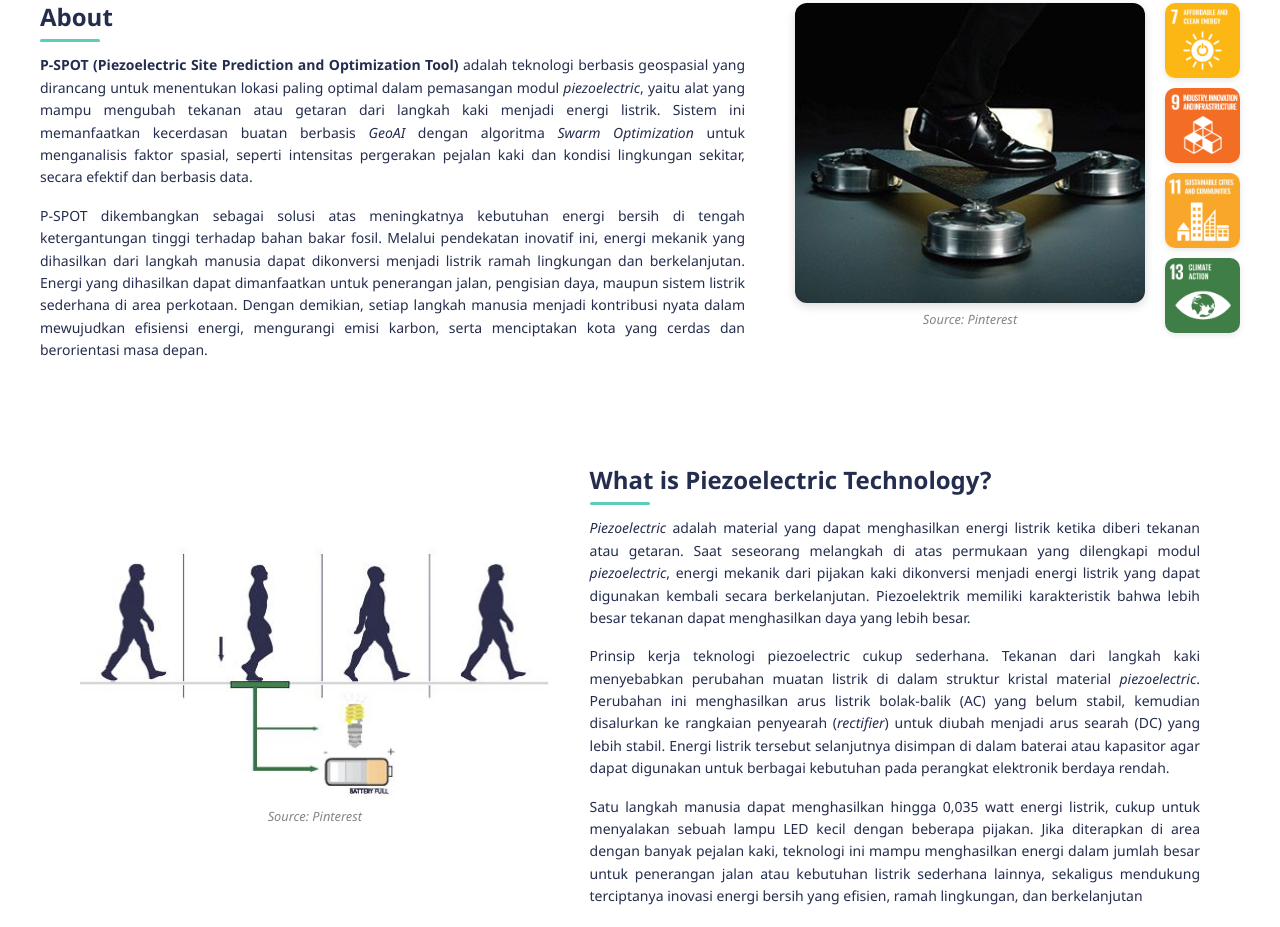
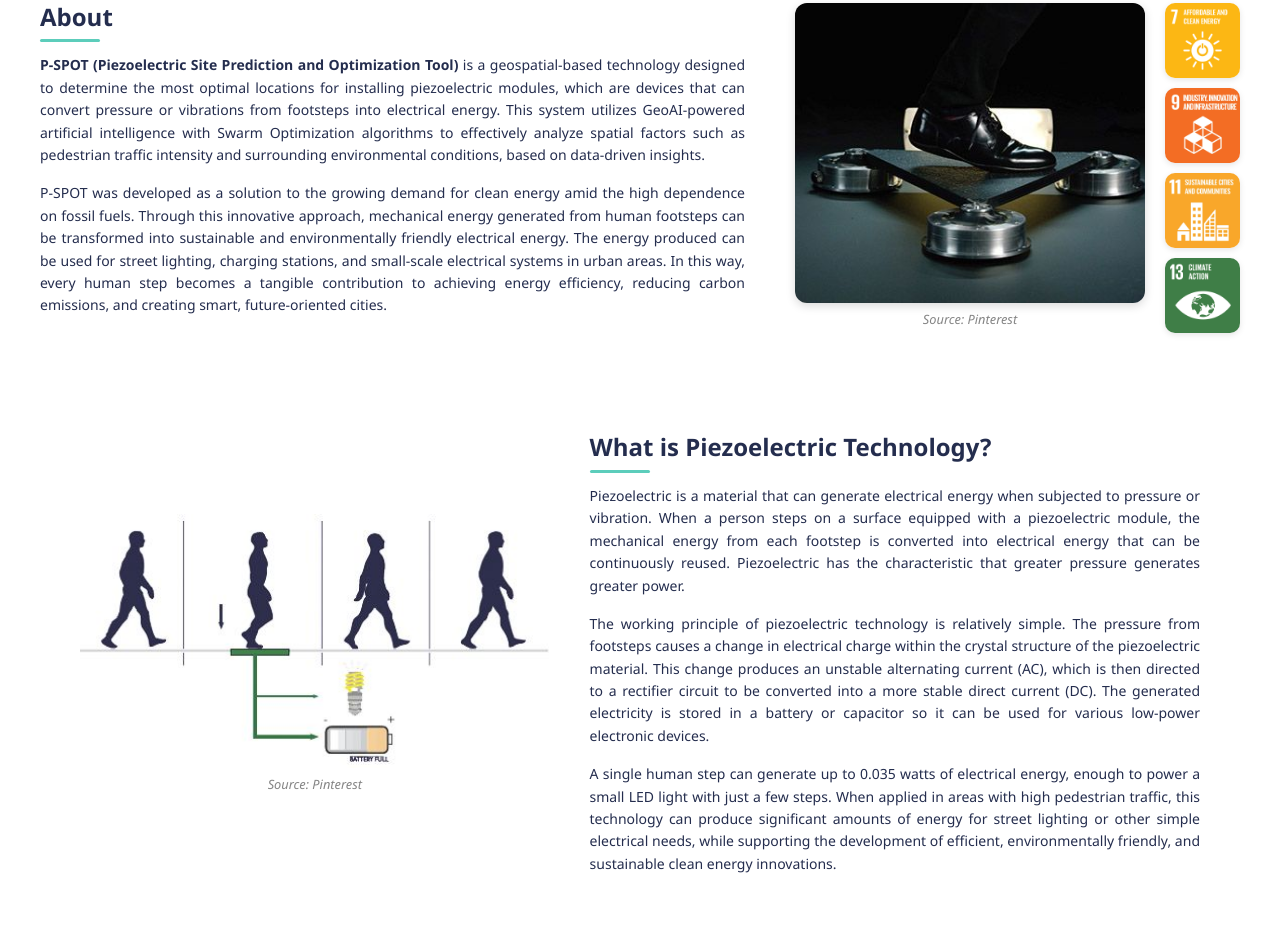
Before and after one commit to wulanindah16/P-Spot, a plain HTML site: page index.html in a window 1280 px wide. Shown: the part 877-1804 px from the top of the page. Drawn offline with nearby package versions, Linux system fonts and the light colour scheme.

Commit message:
EDIT CONTENT

```diff
--- a/index.html
+++ b/index.html
@@ -42,26 +42,20 @@
       <div class="about-container">
         <div class="text-container">
           <h3>About</h3>
-          <p><strong>P-SPOT (Piezoelectric Site Prediction and Optimization Tool)</strong> adalah teknologi berbasis
-            geospasial yang dirancang untuk menentukan lokasi paling optimal dalam pemasangan modul
-            <em>piezoelectric</em>, yaitu alat yang mampu mengubah tekanan atau getaran dari langkah kaki menjadi energi
-            listrik.
-            Sistem ini memanfaatkan kecerdasan buatan berbasis <em>GeoAI</em> dengan algoritma <em>Swarm
-              Optimization</em>
-            untuk menganalisis faktor spasial, seperti intensitas pergerakan pejalan kaki dan kondisi lingkungan
-            sekitar,
-            secara efektif dan berbasis data.
-          </p>
+          <p><strong>P-SPOT (Piezoelectric Site Prediction and Optimization Tool)</strong> is a geospatial-based
+            technology designed to determine the most optimal locations for installing piezoelectric modules, which are
+            devices
+            that can convert pressure or vibrations from footsteps into electrical energy. This system utilizes
+            GeoAI-powered artificial intelligence with Swarm Optimization algorithms to effectively analyze spatial
+            factors such as pedestrian traffic intensity and surrounding environmental conditions, based on data-driven
+            insights.</p>
 
-          <p>P-SPOT dikembangkan sebagai solusi atas meningkatnya kebutuhan energi bersih di tengah
-            ketergantungan tinggi terhadap bahan bakar fosil. Melalui pendekatan inovatif ini, energi mekanik
-            yang dihasilkan dari langkah manusia dapat dikonversi menjadi listrik ramah lingkungan dan berkelanjutan.
-            Energi yang dihasilkan dapat dimanfaatkan untuk penerangan jalan, pengisian daya, maupun sistem listrik
-            sederhana
-            di area perkotaan. Dengan demikian, setiap langkah manusia menjadi kontribusi nyata dalam mewujudkan
-            efisiensi energi, mengurangi emisi karbon, serta menciptakan kota yang cerdas dan berorientasi masa depan.
-          </p>
-
+          <p>P-SPOT was developed as a solution to the growing demand for clean energy amid the high dependence on
+            fossil fuels. Through this innovative approach, mechanical energy generated from human footsteps can be
+            transformed into sustainable and environmentally friendly electrical energy. The energy produced can be used
+            for street lighting, charging stations, and small-scale electrical systems in urban areas. In this way,
+            every human step becomes a tangible contribution to achieving energy efficiency, reducing carbon emissions,
+            and creating smart, future-oriented cities.</p>
         </div>
 
         <div class="image-right">
@@ -95,27 +89,23 @@
         <div class="energy-text">
           <h3> What is Piezoelectric Technology?</h3>
 
-          <p><em>Piezoelectric</em> adalah material yang dapat menghasilkan energi listrik ketika diberi tekanan atau
-            getaran.
-            Saat seseorang melangkah di atas permukaan yang dilengkapi modul <em>piezoelectric</em>, energi mekanik dari
-            pijakan kaki dikonversi menjadi energi listrik yang dapat digunakan kembali secara berkelanjutan.
-            Piezoelektrik memiliki
-            karakteristik bahwa lebih besar tekanan dapat menghasilkan daya yang lebih besar.</p>
+          <p>Piezoelectric is a material that can generate electrical energy when subjected to pressure or vibration.
+            When a person steps on a surface equipped with a piezoelectric module, the mechanical energy from each
+            footstep is converted into electrical energy that can be continuously reused. Piezoelectric has the
+            characteristic that greater pressure generates greater power.</p>
 
-          <p>Prinsip kerja teknologi piezoelectric cukup sederhana. Tekanan dari langkah kaki menyebabkan perubahan
-            muatan listrik di dalam
-            struktur kristal material <em>piezoelectric</em>. Perubahan ini menghasilkan arus listrik bolak-balik (AC)
-            yang belum stabil, kemudian disalurkan ke rangkaian penyearah (<em>rectifier</em>) untuk diubah menjadi arus
-            searah (DC) yang lebih stabil. Energi listrik tersebut selanjutnya disimpan di dalam baterai atau kapasitor
-            agar dapat digunakan untuk berbagai kebutuhan pada perangkat elektronik berdaya
-            rendah.</p>
+          <p>The working principle of piezoelectric technology is relatively simple. The pressure from footsteps causes
+            a change in electrical charge within the crystal structure of the piezoelectric material. This change
+            produces
+            an unstable alternating current (AC), which is then directed to a rectifier circuit to be converted into a
+            more stable direct current (DC). The generated electricity is stored in a battery or capacitor so it can be
+            used for various low-power electronic devices.</p>
 
-          <p>Satu langkah manusia dapat menghasilkan hingga 0,035 watt energi listrik, cukup untuk
-            menyalakan sebuah lampu LED kecil dengan beberapa pijakan. Jika diterapkan di area dengan banyak pejalan
-            kaki, teknologi ini mampu menghasilkan energi dalam jumlah besar untuk penerangan jalan atau kebutuhan
-            listrik sederhana lainnya, sekaligus mendukung terciptanya inovasi energi bersih yang efisien, ramah
-            lingkungan, dan berkelanjutan</p>
-
+          <p>A single human step can generate up to 0.035 watts of electrical energy, enough to power a small LED light
+            with just a few steps. When applied in areas with high pedestrian traffic, this technology can produce
+            significant amounts of energy for street lighting or other simple electrical needs, while supporting the
+            development of
+            efficient, environmentally friendly, and sustainable clean energy innovations.</p>
         </div>
       </div>
     </section>
@@ -130,30 +120,31 @@
 
     <!-- MANFAAT -->
     <section class="benefit-section container my-5">
-      <h3 class="text-center text-accent mb-4">Dampak dan Manfaat</h3>
+      <h3 class="text-center text-accent mb-4">Impact and Benefits</h3>
       <div class="row justify-content-center g-4">
         <div class="col-md-4">
           <div class="card h-100 shadow-sm border-0">
             <div class="card-body text-center">
-              <h5 class="card-title text-accent fw-bold">Energi Terbarukan</h5>
-              <p class="card-text">Teknologi piezoelectric memungkinkan konversi energi kinetik dari langkah manusia
-                menjadi listrik bersih. Meskipun satu langkah hanya menghasilkan hingga 0,035 watt, jika diterapkan di
-                area dengan sekitar 10.000 langkah per hari, sistem ini mampu menyediakan energi sekitar 350 watt setiap
-                hari, cukup untuk menyalakan beberapa lampu LED. Dengan memanfaatkan energi yang sebelumnya terbuang,
-                teknologi ini membantu mengurangi ketergantungan pada energi fosil sekaligus mendukung diversifikasi
-                sumber energi ramah lingkungan.</p>
+              <h5 class="card-title text-accent fw-bold">Renewable Energy</h5>
+              <p class="card-text">Piezoelectric technology enables the conversion of kinetic energy from human
+                footsteps into clean electricity. Although a single step only generates up to 0.035 watts, when applied
+                in an area with around 10,000 steps per day, the system can produce approximately 350 watts of energy
+                daily, enough to power several LED lights. By utilizing energy that would otherwise be wasted, this
+                technology helps reduce dependence on fossil fuels while supporting the diversification of
+                environmentally friendly energy sources.</p>
             </div>
           </div>
         </div>
         <div class="col-md-4">
           <div class="card h-100 shadow-sm border-0">
             <div class="card-body text-center">
-              <h5 class="card-title text-accent fw-bold">Ramah Lingkungan</h5>
-              <p class="card-text">Sistem piezoelectric tidak menghasilkan emisi karbon secara langsung karena
-                memanfaatkan energi dari aktivitas manusia tanpa bahan bakar fosil. Berdasarkan analisis GeoAI,
-                teknologi ini berpotensi menghemat sekitar 4.731 gram CO₂ per hari di area padat pejalan kaki,
-                menunjukkan kontribusi nyata terhadap pengurangan emisi. Teknologi ini menjadi salah satu sumber energi
-                hijau yang ramah lingkungan sekaligus mendorong kesadaran akan pentingnya energi berkelanjutan.</p>
+              <h5 class="card-title text-accent fw-bold">Environmentally Friendly</h5>
+              <p class="card-text">Piezoelectric systems produce no direct carbon emissions, as they harness energy from
+                human activity without relying on fossil fuels. Based on GeoAI analysis, this technology has the
+                potential to save around 4,731 grams of CO₂ per day in areas with high pedestrian traffic, demonstrating
+                a tangible contribution to reducing emissions. It serves as a source of green and eco-friendly energy
+                while
+                raising awareness of the importance of sustainable energy use.</p>
             </div>
           </div>
         </div>
@@ -161,11 +152,11 @@
           <div class="card h-100 shadow-sm border-0">
             <div class="card-body text-center">
               <h5 class="card-title text-accent fw-bold">Smart City</h5>
-              <p class="card-text">Penerapan teknologi piezoelectric mendukung konsep smart city melalui penyediaan
-                energi mandiri dan ramah lingkungan. Jika diterapkan di area dengan aktivitas pejalan kaki tinggi,
-                sistem ini mampu menghasilkan energi lokal yang dapat dimanfaatkan untuk penerangan jalan umum dan stasiun
-                pengisian daya. Dengan pemanfaatan energi yang efisien dan berkelanjutan, teknologi ini membantu
-                menciptakan kota yang adaptif, hemat energi, dan berorientasi pada keberlanjutan.</p>
+              <p class="card-text">The implementation of piezoelectric technology supports the concept of a smart city
+                through the provision of independent and environmentally friendly energy. When applied in areas with
+                high pedestrian activity, this system can generate local energy for public
+                street lighting and charging stations. With efficient and sustainable energy utilization, this
+                technology contributes to the creation of adaptive, energy-efficient, and sustainability-oriented cities.</p>
             </div>
           </div>
         </div>
@@ -174,7 +165,7 @@
 
     <!-- DASHBOARD -->
     <div class="text-center dashboard-button-container">
-      <h3 class="fw-bold mb-3">Bagaimana Cara Menentukan Lokasi Pemasangan Piezoelektrik?</h3>
+      <h3 class="fw-bold mb-3">How to Determine the Optimal Location for Piezoelectric Installation?</h3>
       <a href="#dashboard" class="btn btn-accent px-4 py-2 shadow-sm">Show Dashboard</a>
     </div>
 
```
